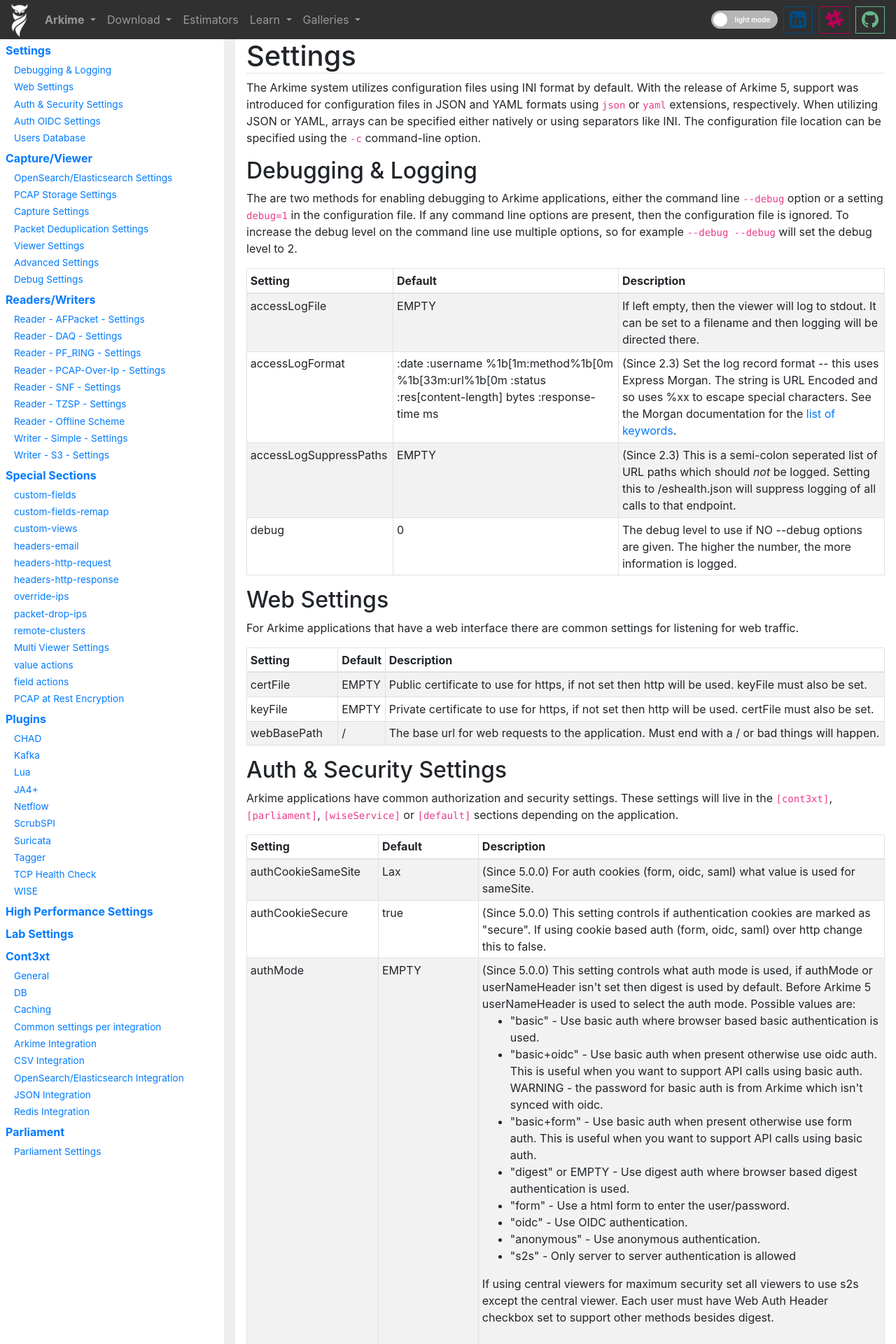
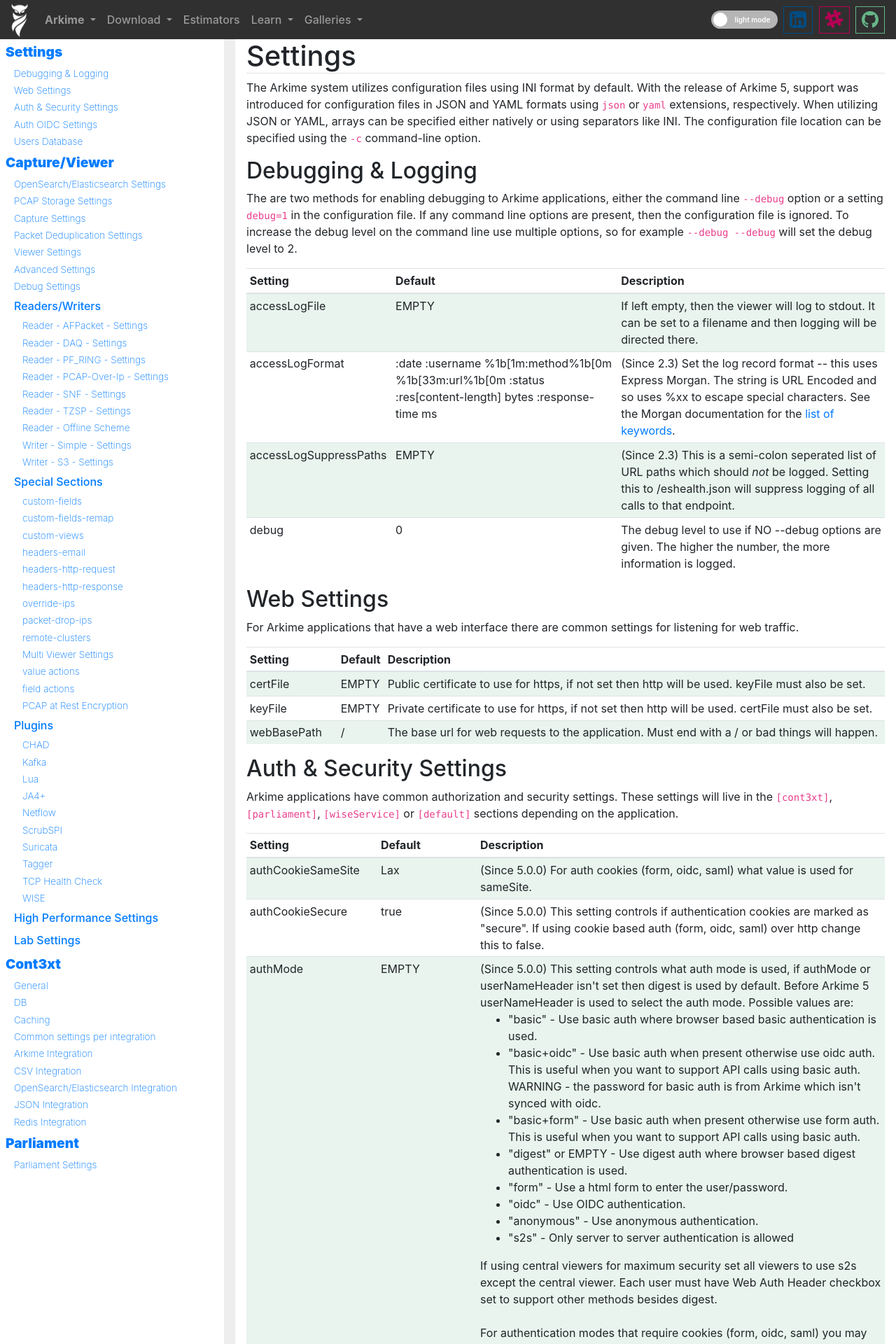
Before and after one commit to arkime/arkimeweb, a Jekyll site: the page built from settings.html, in a window 1280 px wide. Shown: the top 1920 px of the page at 70% size. Built offline with Jekyll 4.4.1, drawn with Linux system fonts in a browser that asks for light colours.

Commit message:
prettier toc and tables on settings page

```diff
--- a/index.css
+++ b/index.css
@@ -3,6 +3,7 @@
   --primary-theme-text-color: #66B689;
   --primary-theme-dark-text-color: #228C50;
   --primary-theme-background-color: #EDF8FF;
+  --secondary-theme-background-color: #66b68926;
   --primary-theme-color: #004C83;
   --primary-theme-hover-color: #003E6B;
   --info-theme-hover-color: #50916c;
@@ -215,7 +216,6 @@
 .audio-container {
   width: 300px;
 }
-
 
 /* api page styles ----------------- */
 /* make sure columns are wide enough */
@@ -546,6 +546,11 @@
   background-color: #f8f9fa;
 }
 
+/* secondary theme zebra stripey tables */
+.table-striped.table-striped-secondary tbody tr:nth-of-type(odd) {
+  background-color: var(--secondary-theme-background-color)
+}
+
 /* condensed list groups */
 ul.list-group.list-group-sm > li.list-group-item {
   padding: 0.4rem 0.8rem;
@@ -660,6 +665,20 @@
 }
 .left-nav div.nav-pills.nav-pills-nested a.nav-link:not(.nested) {
   font-weight: bold;
+}
+
+.toc-nested {
+  margin-left: 12px;
+}
+.nav-link {
+  font-weight: 500 !important;
+}
+.nav-link.nested {
+  font-weight: 200 !important;
+}
+.nav-link.main-nav-link {
+  font-weight: 900 !important;
+  font-size: larger;
 }
 
 /* hide/show copy link for faq anchors */
--- a/settings.html
+++ b/settings.html
@@ -124,7 +124,7 @@
   <div class="left-nav d-none d-sm-block">
     <div class="nav nav-pills nav-pills-nested pb-3">
       <a href="#ini-settings"
-        class="nav-link"
+        class="nav-link main-nav-link"
         title="General">
         Settings
       </a>
@@ -136,9 +136,8 @@
           {{section.name}}
         </a>
       {% endfor %}
-
       <a href="#capture-viewer"
-        class="nav-link"
+        class="nav-link main-nav-link"
         title="General">
         Capture/Viewer
       </a>
@@ -150,6 +149,7 @@
           {{section.name}}
         </a>
       {% endfor %}
+      <div class="toc-nested">
         <a href="#ReadersWriters"
           class="nav-link"
           title="Readers/Writers">
@@ -214,8 +214,9 @@
           title="Lab Settings">
           Lab Settings
         </a>
+      </div>
       <a href="#cont3xt"
-        class="nav-link"
+        class="nav-link main-nav-link"
         title="Cont3xt">
         Cont3xt
       </a>
@@ -227,9 +228,8 @@
           {{cont3xt.name}}
         </a>
       {% endfor %}
-
       <a href="#parliament"
-        class="nav-link"
+        class="nav-link main-nav-link"
         title="Parliament">
         Parliament
       </a>
@@ -288,7 +288,7 @@
         </h2>
         {{section.before}}
         {% if section.settings %}
-          <table class="table table-bordered table-sm table-striped">
+          <table class="table table-sm table-striped table-striped-secondary">
             <thead>
               <tr>
                 <th>
@@ -375,7 +375,7 @@
         </h2>
         {{section.before}}
         {% if section.settings %}
-          <table class="table table-bordered table-sm table-striped">
+          <table class="table table-sm table-striped table-striped-secondary">
             <thead>
               <tr>
                 <th>
@@ -439,7 +439,7 @@
         </h2>
         {{section.before}}
         {% if section.settings %}
-          <table class="table table-bordered table-sm table-striped">
+          <table class="table table-sm table-striped table-striped-secondary">
             <thead>
               <tr>
                 <th>
@@ -501,7 +501,7 @@
         </h2>
         {{section.before}}
         {% if section.settings %}
-          <table class="table table-bordered table-sm table-striped">
+          <table class="table table-sm table-striped table-striped-secondary">
             <thead>
               <tr>
                 <th>
@@ -562,7 +562,7 @@
       <p class="mb-0">
         Each line in the valueactions section contains possible actions:
       </p>
-      <table class="table table-bordered table-sm table-striped">
+      <table class="table table-sm table-striped table-striped-secondary">
         <thead>
           <tr>
             <th>
@@ -720,7 +720,7 @@
       <p class="mb-0">
         The possible URL Substitutions are:
       </p>
-      <table class="table table-bordered table-sm table-striped">
+      <table class="table table-sm table-striped table-striped-secondary">
         <thead>
           <tr>
             <th>
@@ -891,7 +891,7 @@
       <p class="mb-0">
         The categories that Arkime uses are:
       </p>
-      <table class="table table-bordered table-sm table-striped">
+      <table class="table table-sm table-striped table-striped-secondary">
         <thead>
           <tr>
             <th>
@@ -1027,7 +1027,7 @@
       <p class="mb-0">
         Each line in the fieldactions section contains possible actions:
       </p>
-      <table class="table table-bordered table-sm table-striped">
+      <table class="table table-sm table-striped table-striped-secondary">
         <thead>
           <tr>
             <th>
@@ -1141,7 +1141,7 @@
       <p class="mb-0" id="field-actions-url-sub">
         The possible URL Substitutions are:
       </p>
-      <table class="table table-bordered table-sm table-striped">
+      <table class="table table-sm table-striped table-striped-secondary">
         <thead>
           <tr>
             <th>
@@ -1224,7 +1224,7 @@
       <p class="mb-0" id="field-actions-menu-sub">
         The possible Field Action Menu Name Substitutions are:
       </p>
-      <table class="table table-bordered table-sm table-striped">
+      <table class="table table-sm table-striped table-striped-secondary">
         <thead>
           <tr>
             <th>
@@ -1378,7 +1378,7 @@
         </h2>
         {{plugin.before}}
         {% if plugin.settings %}
-          <table class="table table-bordered table-sm table-striped">
+          <table class="table table-sm table-striped table-striped-secondary">
             <thead>
               <tr>
                 <th>
@@ -1575,7 +1575,7 @@
         </h2>
         {{cont3xt.before}}
         {% if cont3xt.settings %}
-          <table class="table table-bordered table-sm table-striped">
+          <table class="table table-sm table-striped table-striped-secondary">
             <thead>
               <tr>
                 <th>
@@ -1622,7 +1622,7 @@
         </span>
       </h1>
 
-      <p class="lead lead-lg text-thin text-center">
+      <p>
         Parliament contains a grouped list of your Arkime clusters with links, Elasticsearch/OpenSearch health, and issues for each.
         You can use Parliament as a landing page for all of your Arkime clusters and as a status page to monitor the health of your clusters.
         See <a href="parliament" class="no-decoration">Parliament</a> for more information.
@@ -1639,7 +1639,7 @@
         </h2>
         {{parliament.before}}
         {% if parliament.settings %}
-          <table class="table table-bordered table-sm table-striped">
+          <table class="table table-sm table-striped table-striped-secondary">
             <thead>
               <tr>
                 <th>
```
Lines whose indentation alone changed are shown as unchanged.
